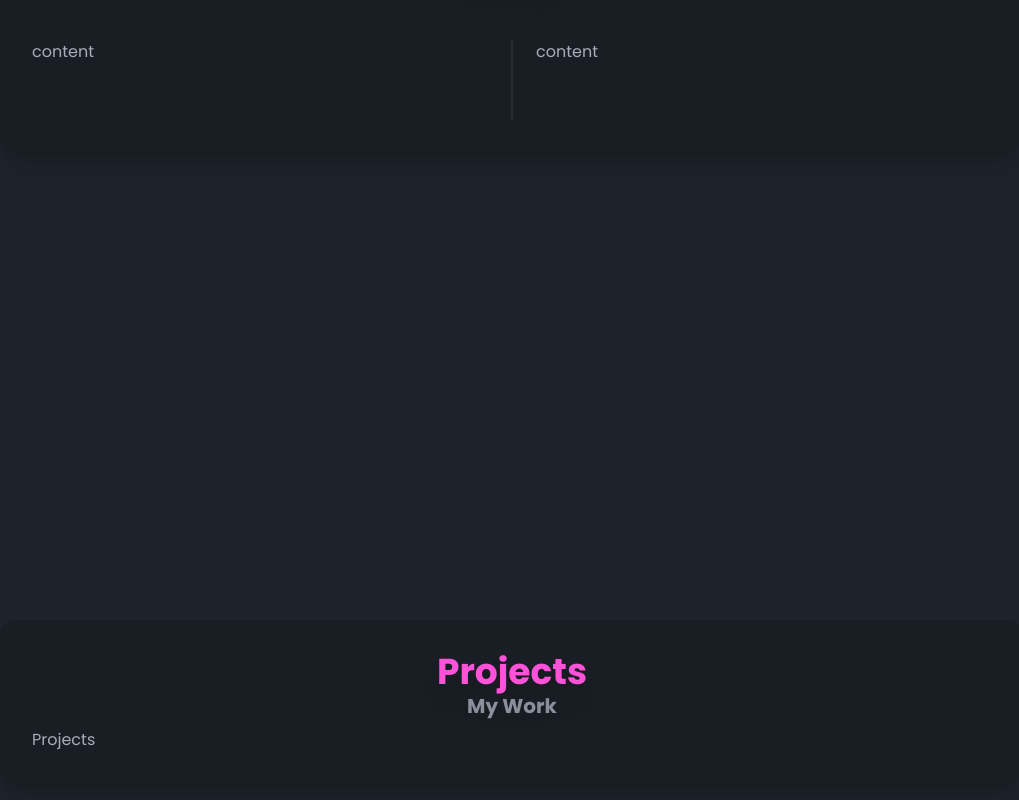
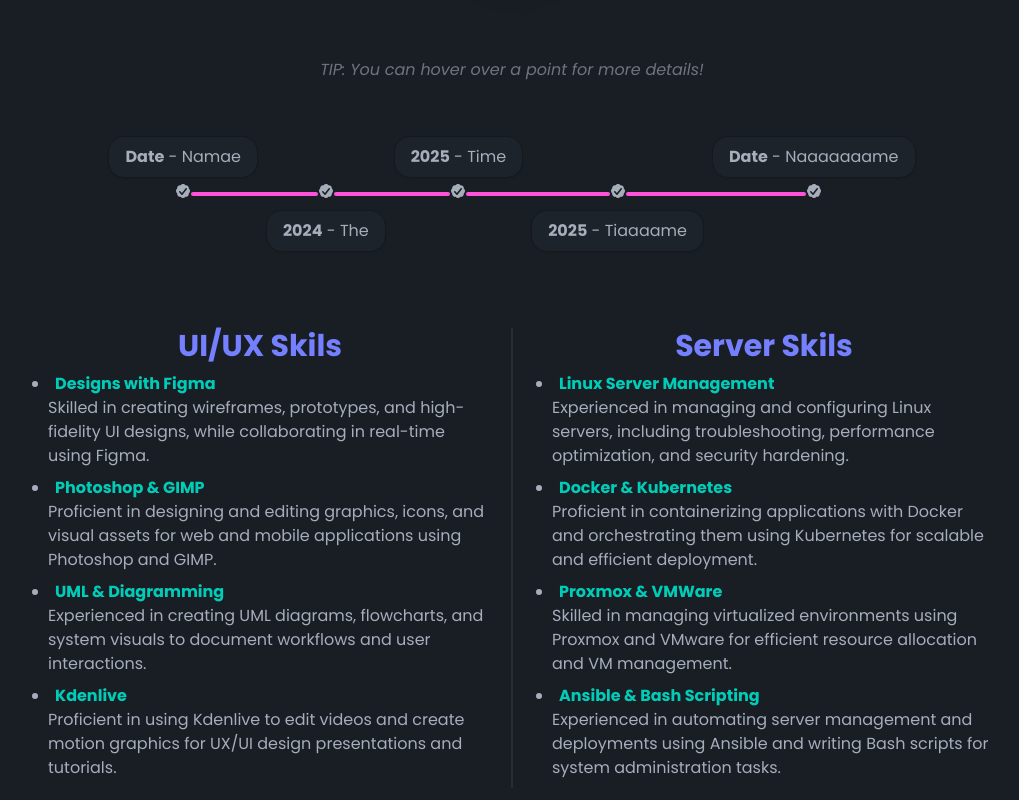
Before and after one commit to mseip/Portfolio, a Vue app: page / in a window 1280 px wide. Shown: the part 820-1620 px from the top of the page, without its empty margins (128-1147 px from the left). Built offline with nearby package versions, Linux system fonts and the light colour scheme.

Commit message:
feat: About component

```diff
--- a/src/components/display/SectionItem.vue
+++ b/src/components/display/SectionItem.vue
@@ -1,5 +1,5 @@
 <template>
-    <div class="section min-h-[90vh]" :id="id">
+    <div class="section min-h-[90vh] max-xl:mb-4" :id="id">
         <slot />
     </div>
 </template>
--- /dev/null
+++ b/src/data/about.ts
@@ -0,0 +1,57 @@
+export default {
+    // TODO: Add these
+    timeline: [
+        {
+            name: "Namae",
+            date: "Date",
+            complete: true,
+            description: "hello world",
+        },
+
+        {
+            name: "The",
+            date: "2024",
+            complete: true,
+            description: "hello world",
+        },
+
+
+        {
+            name: "Time",
+            date: "2025",
+            complete: true,
+            description: "hello world",
+        },
+
+        {
+            name: "Tiaaaame",
+            date: "2025",
+            complete: true,
+            description: "hello world",
+        },
+
+        {
+            name: "Naaaaaaame",
+            date: "Date",
+            complete: true,
+            description: "hello world",
+        }
+    ],
+
+    // TODO: These need to be improved
+    skills: {
+        ui: [
+            ["Designs with Figma", "Skilled in creating wireframes, prototypes, and high-fidelity UI designs, while collaborating in real-time using Figma."],
+            ["Photoshop & GIMP", "Proficient in designing and editing graphics, icons, and visual assets for web and mobile applications using Photoshop and GIMP."],
+            ["UML & Diagramming", "Experienced in creating UML diagrams, flowcharts, and system visuals to document workflows and user interactions."],
+            ["Kdenlive", "Proficient in using Kdenlive to edit videos and create motion graphics for UX/UI design presentations and tutorials."],
+        ],
+
+        server: [
+            ["Linux Server Management", "Experienced in managing and configuring Linux servers, including troubleshooting, performance optimization, and security hardening."],
+            ["Docker & Kubernetes", "Proficient in containerizing applications with Docker and orchestrating them using Kubernetes for scalable and efficient deployment."],
+            ["Proxmox & VMWare", "Skilled in managing virtualized environments using Proxmox and VMware for efficient resource allocation and VM management."],
+            ["Ansible & Bash Scripting", "Experienced in automating server management and deployments using Ansible and writing Bash scripts for system administration tasks."],
+        ]
+    }
+}
--- a/src/views/AboutView.vue
+++ b/src/views/AboutView.vue
@@ -1,13 +1,78 @@
 <template>
-    <CardItem color="primary" heading="About Me" subheading="Information">
-        <div class="flex w-full mt-8">
-            <div class="h-20 flex-grow place-items-center">content</div>
-            <div class="divider divider-horizontal"></div>
-            <div class="h-20 flex-grow place-items-center">content</div>
+    <CardItem color="primary" heading="About Me" subheading="Timeline" class="mb-8">
+        <div class="m-auto pt-[50px] max-xl:hidden">
+            <h2 class="mb-[50px] text-center italic opacity-60">TIP: You can hover over a point for more details!</h2>
+
+            <ul class="timeline">
+                <li v-for="(time, i) in about.timeline" :key="time.name">
+                    <hr v-if="i > 0" :class="time.complete ? 'bg-secondary' : ''" />
+                    <div v-if="i % 2 == 0" class="timeline-start timeline-box">
+                        <div class="tooltip tooltip-primary" :data-tip="time.description">
+                            <span class="font-bold">{{ time.date }}</span> - {{ time.name }}
+                        </div>
+                    </div>
+
+                    <div class="timeline-middle">
+                        <div class="tooltip tooltip-primary" :data-tip="time.description">
+                            <CheckBadgeIcon class="w-[1em]" />
+                        </div>
+                    </div>
+
+                    <div v-if="i % 2 == 1" class="timeline-end timeline-box">
+                        <div class="tooltip tooltip-primary" :data-tip="time.description">
+                            <span class="font-bold">{{ time.date }}</span> - {{ time.name }}
+                        </div>
+                    </div>
+
+                    <hr v-if="i < about.timeline.length - 1" :class="time.complete ? 'bg-secondary' : ''" />
+                </li>
+            </ul>
+        </div>
+
+        <div class="xl:hidden max-xl:grid grid-cols-2 gap-4 mt-4">
+            <div v-for="time in about.timeline" :key="time.name" class=" rounded-md bg-base-300 p-4">
+                <h2 class="font-bold">
+                    <span class="text-secondary">{{ time.date }}</span> - {{ time.name }}
+                </h2>
+
+                <p class="mt-2">{{ time.description }}</p>
+            </div>
+        </div>
+
+        <div class="mt-8">
+            <div class="md:flex w-full mt-8">
+                <div class="flex-grow place-items-center md:w-[45%]">
+                    <h2 class="text-3xl text-primary font-bold text-center">UI/UX Skils</h2>
+
+                    <ul>
+                        <li v-for="skill in about.skills.ui" class="list-inside list-disc my-2">
+                            <span class="font-bold text-accent">{{ skill[0] }}</span>
+                            <span class="ml-4 block">{{ skill[1] }}</span>
+                        </li>
+                    </ul>
+                </div>
+
+                <div class="divider divider-horizontal max-md:hidden"></div>
+
+                <div class="flex-grow place-items-center md:w-[45%] max-md:mt-12">
+                    <h2 class="text-3xl text-primary font-bold text-center">Server Skils</h2>
+
+                    <ul>
+                        <li v-for="skill in about.skills.server" class="list-inside list-disc my-2">
+                            <span class="font-bold text-accent">{{ skill[0] }}</span>
+                            <span class="ml-4 block">{{ skill[1] }}</span>
+                        </li>
+                    </ul>
+                </div>
+            </div>
         </div>
     </CardItem>
 </template>
 
 <script setup lang="ts">
+import { CheckBadgeIcon } from "@heroicons/vue/16/solid";
+
 import CardItem from "@/components/display/CardItem.vue";
+
+import about from "@/data/about";
 </script>
```
